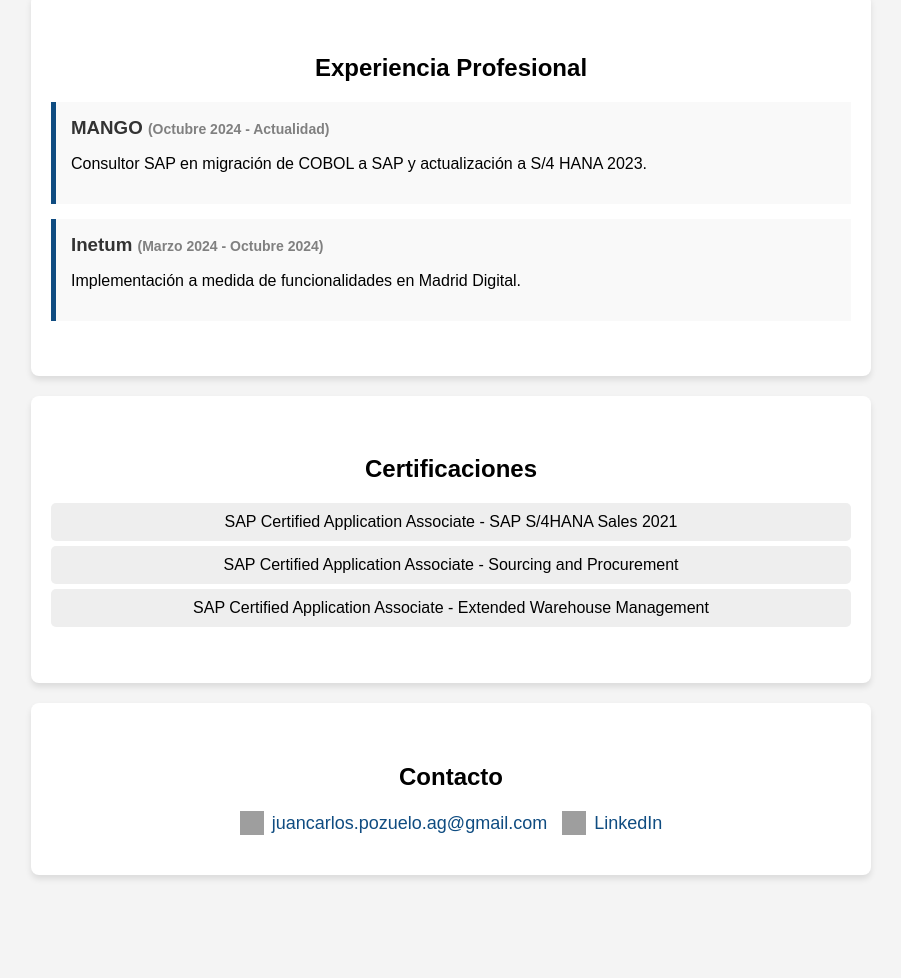
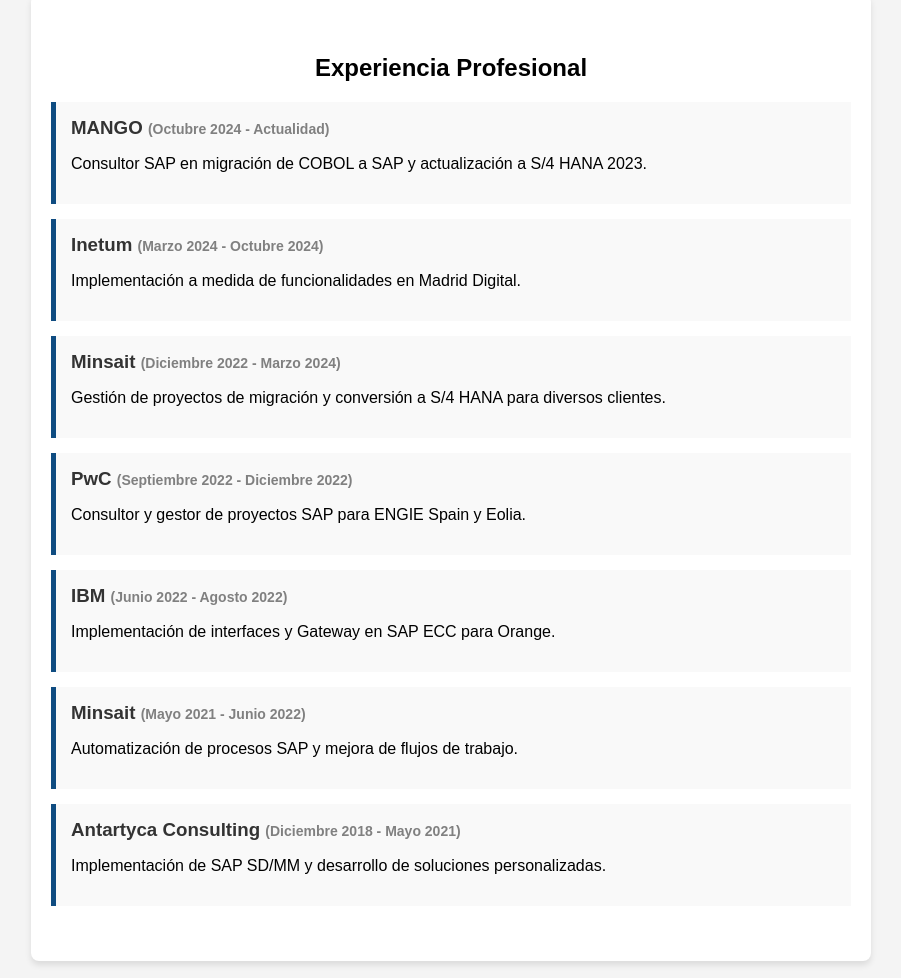
Before and after one commit to juancarlospozuelo97/sap-portfolio, a plain HTML site: page index.html in a window 1280 px wide. Shown: the part 505-1483 px from the top of the page, without its empty margins (189-1090 px from the left). Before the commit the page ends 1400 px from the top, so only its background shows below. Drawn offline with Linux system fonts and the light colour scheme; grey boxes are pictures that could not be loaded.

Commit message:
Mejoras experiencias

```diff
--- a/index.html
+++ b/index.html
@@ -50,6 +50,30 @@
             <p id="inetum-text">Implementación a medida de funcionalidades en Madrid Digital.</p>
         </div>
 
+        <div class="experience">
+            <h3>Minsait <span>(Diciembre 2022 - Marzo 2024)</span></h3>
+            <p>Gestión de proyectos de migración y conversión a S/4 HANA para diversos clientes.</p>
+        </div>
+
+        <div class="experience">
+            <h3>PwC <span>(Septiembre 2022 - Diciembre 2022)</span></h3>
+            <p>Consultor y gestor de proyectos SAP para ENGIE Spain y Eolia.</p>
+        </div>
+
+        <div class="experience">
+            <h3>IBM <span>(Junio 2022 - Agosto 2022)</span></h3>
+            <p>Implementación de interfaces y Gateway en SAP ECC para Orange.</p>
+        </div>
+
+        <div class="experience">
+            <h3>Minsait <span>(Mayo 2021 - Junio 2022)</span></h3>
+            <p>Automatización de procesos SAP y mejora de flujos de trabajo.</p>
+        </div>
+
+        <div class="experience">
+            <h3>Antartyca Consulting <span>(Diciembre 2018 - Mayo 2021)</span></h3>
+            <p>Implementación de SAP SD/MM y desarrollo de soluciones personalizadas.</p>
+        </div>
     </section>
 
     <!-- Sección Certificaciones -->
@@ -67,11 +91,11 @@
         <h2 id="contact-title">Contacto</h2>
         <div class="contact-links">
             <a href="mailto:juancarlos.pozuelo.ag@gmail.com">
-                <img src="https://upload.wikimedia.org/wikipedia/commons/a/ab/Gmail_Icon.svg" alt="Gmail Logo">
+                <img src="https://cdn-icons-png.flaticon.com/512/732/732200.png" alt="Gmail Logo" width="24" height="24">
                 juancarlos.pozuelo.ag@gmail.com
             </a>
             <a href="https://www.linkedin.com/in/juan-carlos-pozuelo-agüera" target="_blank">
-                <img src="https://upload.wikimedia.org/wikipedia/commons/c/ca/LinkedIn_logo_initials.png" alt="LinkedIn Logo">
+                <img src="https://upload.wikimedia.org/wikipedia/commons/c/ca/LinkedIn_logo_initials.png" alt="LinkedIn Logo" width="24" height="24">
                 LinkedIn
             </a>
         </div>
```
